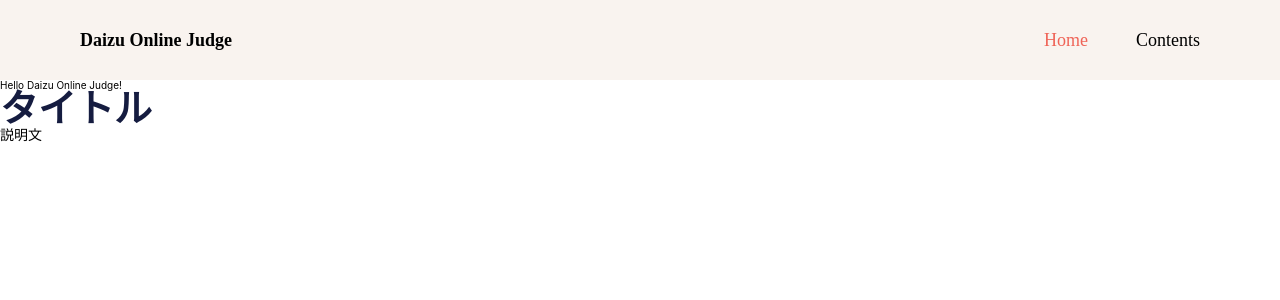
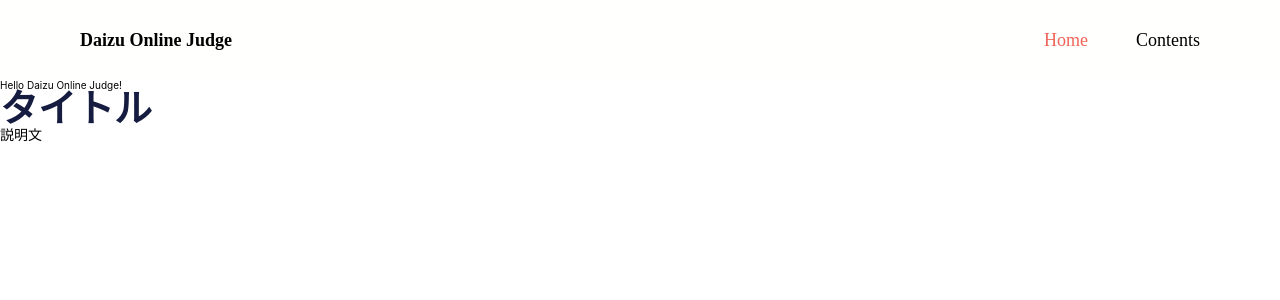
Before and after one commit to SoyBeansLab/daizu-online-judge-frontend, a Next.js app: page / in a window 1280 px wide. Shown: the top 300 px of the page. Built offline with nearby package versions, Linux system fonts and the light colour scheme.

Commit message:
fix: change header's background color

```diff
--- a/components/common/Header.module.scss
+++ b/components/common/Header.module.scss
@@ -6,7 +6,7 @@
   width: 100%;
   height: 80px;
   padding: 0 80px;
-  background-color: var(--color-background-main);
+  background-color: var(--color-background-sub);
 
   @include tablet {
     padding: 0 40px;
```
